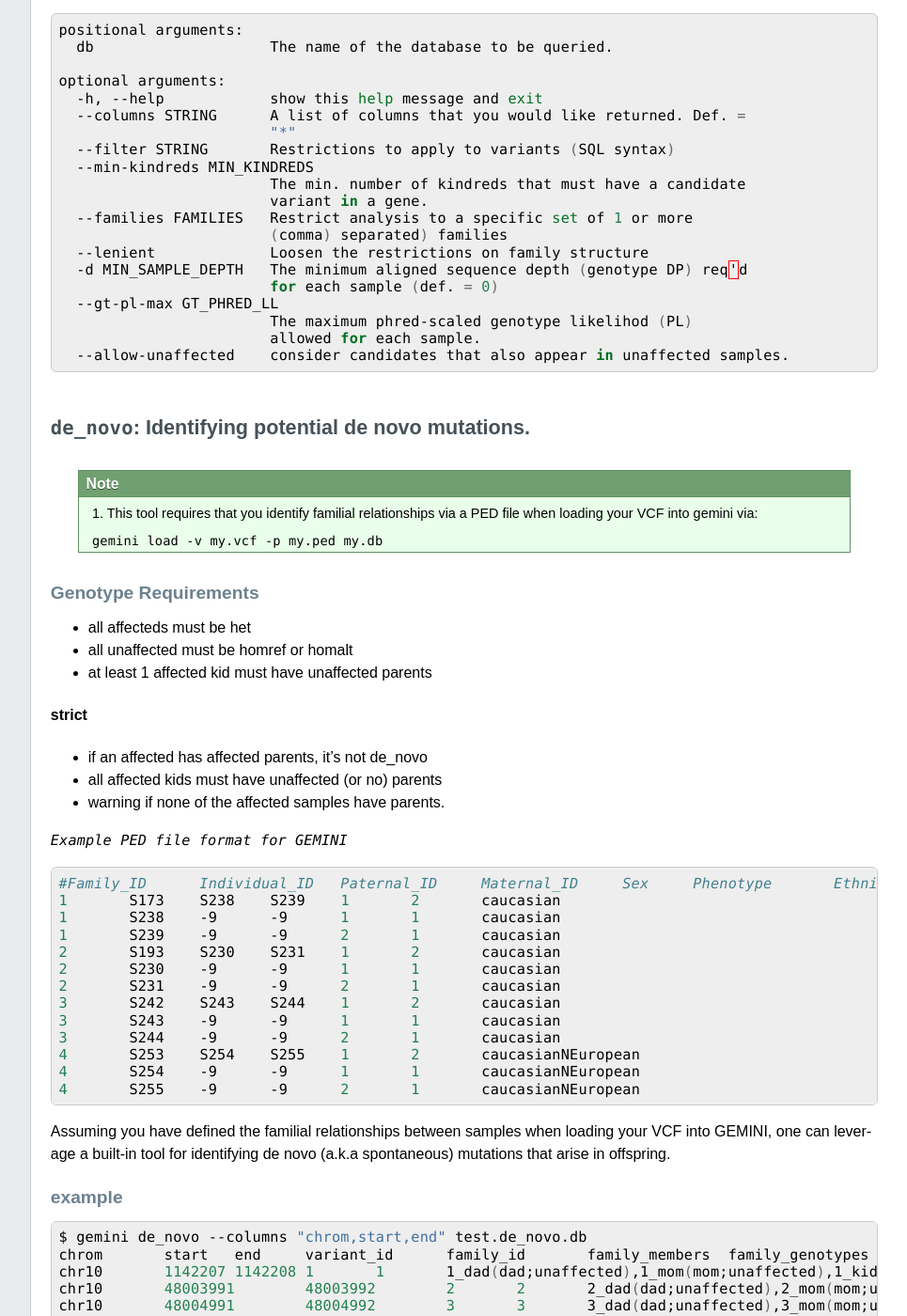
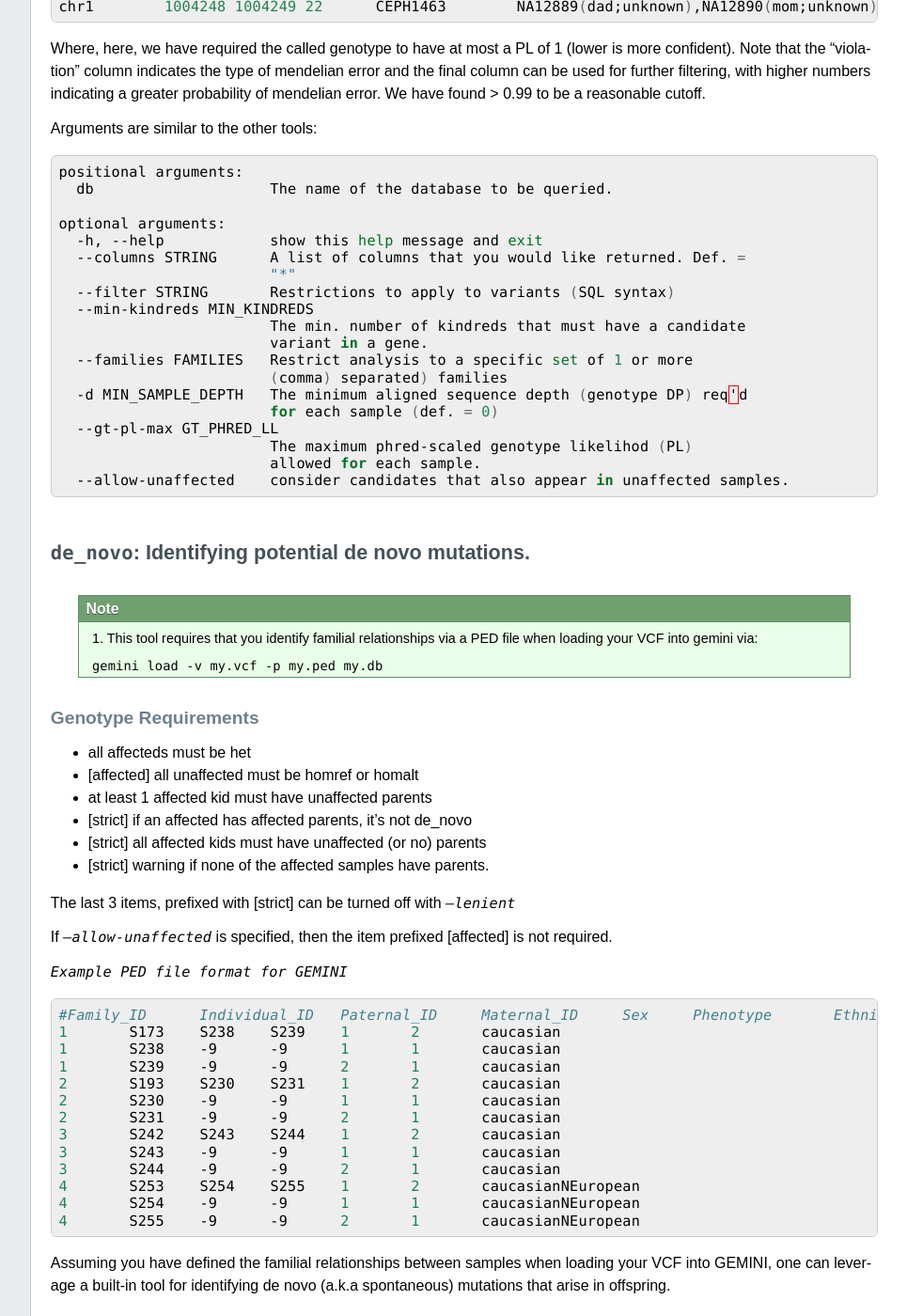
Before and after one commit to arq5x/gemini, a Sphinx documentation site: the page built from docs/content/tools.rst, in a window 1280 px wide and 1400 px high, scrolled down 4156 px. Shown: the whole window at 94% size, without its empty margins (224-1189 px from the left). Built offline with Sphinx 7.4.7, drawn with Linux system fonts in a browser that asks for light colours; formulas are drawn with MathJax 3; comment, search, counter and statistics services are not loaded; the version number is read from the project's files by our own code; some of the changed text lies outside the part shown.

Commit message:
docs on inheritance tools

```diff
--- a/docs/content/tools.rst
+++ b/docs/content/tools.rst
@@ -27,6 +27,11 @@ Other tools such as `mendel_errors` additional columns at the end.
     The --allow-unaffected flag will result in reporting variants where
     unaffected samples share the same variants. The default will only
     report variants that are unique to affected samples.
+
+    The design decisions for this change are described here:
+    https://github.com/arq5x/gemini/issues/388
+    a visual representation is here:
+    https://github.com/arq5x/gemini/blob/master/inheritance.ipynb
 
 
 ==================================
@@ -124,6 +129,7 @@ heterozygotes for each sample/gene.
   unphased genotypes. Any candidate that could be one element of a comp_het
   will also be phaseable as long as the parents and their genotypes are known.
 
+
 ---------------------
 Genotype Requirements
 ---------------------
@@ -132,6 +138,8 @@ Genotype Requirements
 - No unaffected can be heterozygous at both sites.
 - No unaffected can be homozygous alterate at either site.
 - Sites are automatically phased by transmission when parents are present in order to remove false positive candidates.
+
+if `--lenient` is used then unknowns can be HET.
 
 
 .. note::
@@ -226,6 +234,8 @@ Genotype Requirements
 - (plausible de novo) kid is het. parents are same homozygotes
 - (implausible de novo) kid is homozygoes. parents are same homozygotes and opposite to kid.
 
+If allow `--only-affected` is used, then the tools will only consider samples that have parents
+**and** are affected. The default is to consider any sample with parents.
 
 This tool will report the probability of a mendelian error in the final column
 that is derived from the genotype likelihoods if they are available.
@@ -270,7 +280,6 @@ Arguments are similar to the other tools:
                             variant in a gene.
       --families FAMILIES   Restrict analysis to a specific set of 1 or more
                             (comma) separated) families
-      --lenient             Loosen the restrictions on family structure
       -d MIN_SAMPLE_DEPTH   The minimum aligned sequence depth (genotype DP) req'd
                             for each sample (def. = 0)
       --gt-pl-max GT_PHRED_LL
@@ -294,16 +303,16 @@ Genotype Requirements
 ---------------------
 
 - all affecteds must be het
-- all unaffected must be homref or homalt
+- [affected] all unaffected must be homref or homalt
 - at least 1 affected kid must have unaffected parents
-
-++++++
-strict
-++++++
-
-- if an affected has affected parents, it's not de_novo
-- all affected kids must have unaffected (or no) parents
-- warning if none of the affected samples have parents.
+- [strict] if an affected has affected parents, it's not de_novo
+- [strict] all affected kids must have unaffected (or no) parents
+- [strict] warning if none of the affected samples have parents.
+
+The last 3 items, prefixed with [strict] can be turned off with `--lenient`
+
+If `--allow-unaffected` is specified, then the item prefixed [affected] is not
+required.
 
 
 `Example PED file format for GEMINI`
@@ -428,14 +437,13 @@ Genotype Requirements
 ---------------------
 
 - all affecteds must be hom_alt
-- no unaffected can be hom_alt (can be unknown)
-
-++++++
-strict
-++++++
-
-- if parents exist they must be unaffected and het for all affected kids
-- if there are no affecteds that have a parent, a warning is issued.
+- [affected] no unaffected can be hom_alt (can be unknown)
+- [strict] if parents exist they must be unaffected and het for all affected kids
+- [strict] if there are no affecteds that have a parent, a warning is issued.
+
+if `--lenient` is specified, the 2 points prefixed with "[strict]" are not required.
+
+if `--allow-unaffected` is specified, the point prefix with "[affected]" is not required.
 
 
 ---------------------
@@ -552,16 +560,16 @@ Genotype Requirements
 ---------------------
 
 - all affecteds must be het
-- no unaffected can be het or homalt (can be unknown)
+- [affected] no unaffected can be het or homalt (can be unknown)
 - de_novo mutations are not auto_dom (at least not in the first generation)
-
-++++++
-strict
-++++++
-
-- parents of affected cant have unknown phenotype.
-- all affected kids must have at least 1 affected parent
-- if no affected has a parent, a warning is issued.
+- [strict] parents of affected cant have unknown phenotype.
+- [strict] all affected kids must have at least 1 affected parent
+- [strict] if no affected has a parent, a warning is issued.
+
+
+If `--lenient` is specified, the items prefixed with "[strict]" are not required.
+
+If `--allow-unaffected` is specified, the item prefix with "[affected]" is not required.
 
 
 ---------------------
```
Also changed, not shown: docs/content/history.rst (+5 -3 lines).
